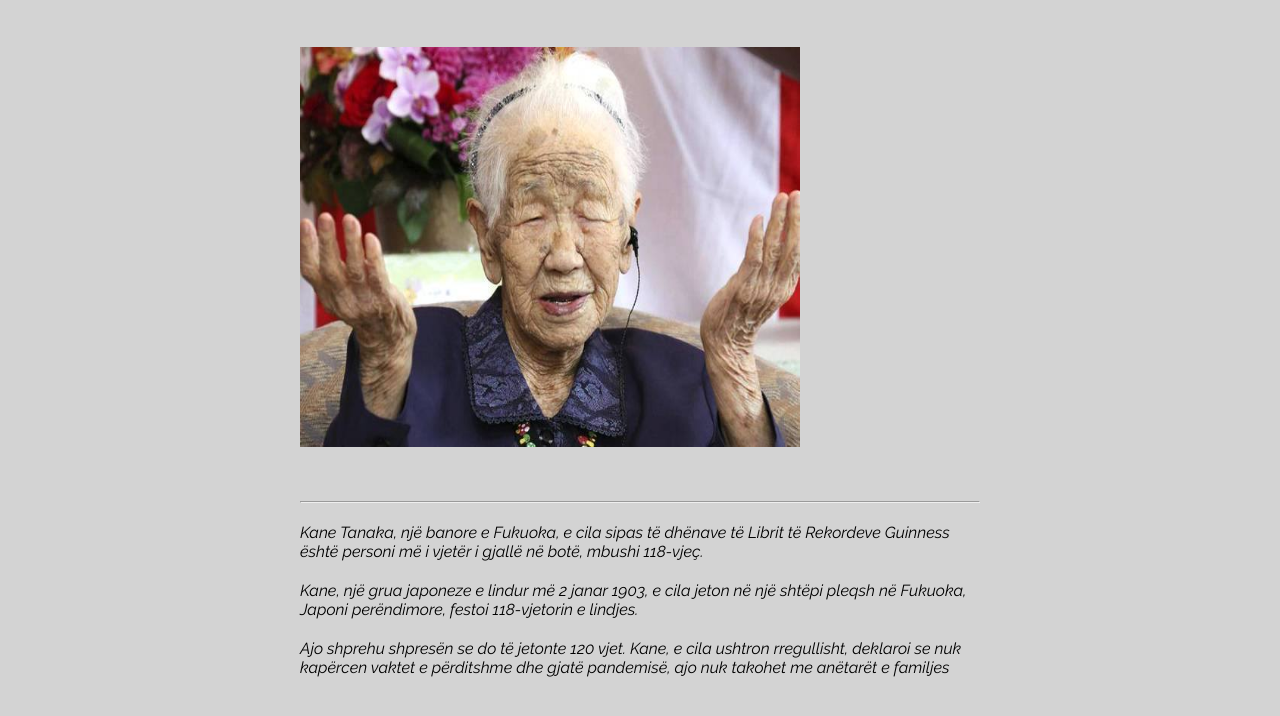
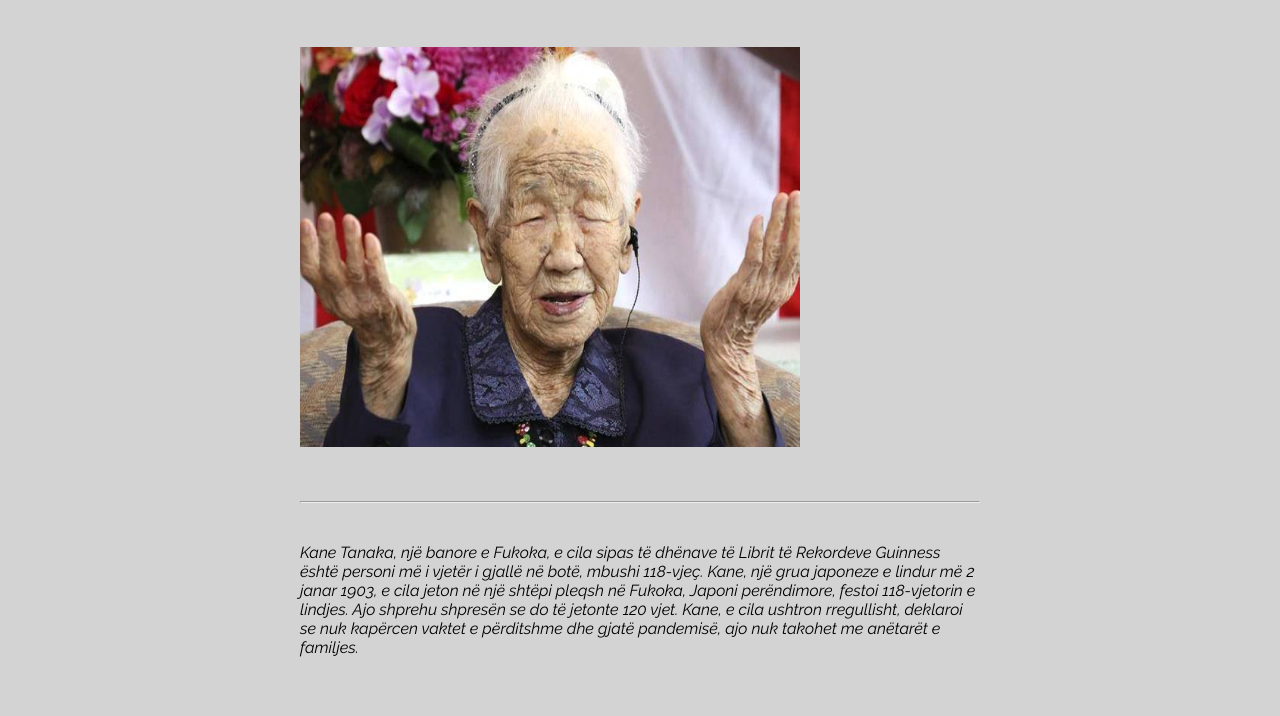
Before and after one commit to Aritaazizi/INT2020_21_G3, a plain HTML site: page lajmet/fun/a4.html in a window 1280 px wide. Shown: the part 272-988 px from the top of the page. Drawn offline with Linux system fonts and the light colour scheme.

Commit message:
JS Object

```diff
--- a/lajmet/fun/a4.html
+++ b/lajmet/fun/a4.html
@@ -81,9 +81,14 @@
         <hr>
         <img src="../../images/oldest-woman.jpg" alt="personi me i vjeter" width="500px" height="500px">
         <hr>
-        <p>Kane Tanaka, një banore e Fukuoka, e cila sipas të dhënave të Librit të Rekordeve Guinness është personi më i vjetër i gjallë në botë, mbushi 118-vjeç.</p>
-        <p>Kane, një grua japoneze e lindur më 2 janar 1903, e cila jeton në një shtëpi pleqsh në Fukuoka, Japoni perëndimore, festoi 118-vjetorin e lindjes.</p>
-        <p>Ajo shprehu shpresën se do të jetonte 120 vjet. Kane, e cila ushtron rregullisht, deklaroi se nuk kapërcen vaktet e përditshme dhe gjatë pandemisë, ajo nuk takohet me anëtarët e familjes</p>
-     </article>
-</body>
-</html>
+        <p></p>
+
+        <p id="em"></p>
+        <script>
+        var person = {firstName:"Kane", lastName:"Tanaka", age: 118, birthday: "2 janar 1903", place:"Fukoka", state:"Japoni"};
+        document.getElementById("em").innerHTML =
+        person.firstName + " " + person.lastName + ", një banore e " + person.place + ", e cila sipas të dhënave të Librit të Rekordeve Guinness është personi më i vjetër i gjallë në botë, mbushi " + person.age + "-vjeç. " + person.firstName + ", një grua japoneze e lindur më " + person.birthday + ", e cila jeton në një shtëpi pleqsh në " + person.place + ", " + person.state + " perëndimore, festoi " + person.age + "-vjetorin e lindjes. Ajo shprehu shpresën se do të jetonte 120 vjet. " + person.firstName + ", e cila ushtron rregullisht, deklaroi se nuk kapërcen vaktet e përditshme dhe gjatë pandemisë, ajo nuk takohet me anëtarët e familjes.";
+        </script>
+      </article>
+      </body>
+      </html>
```
